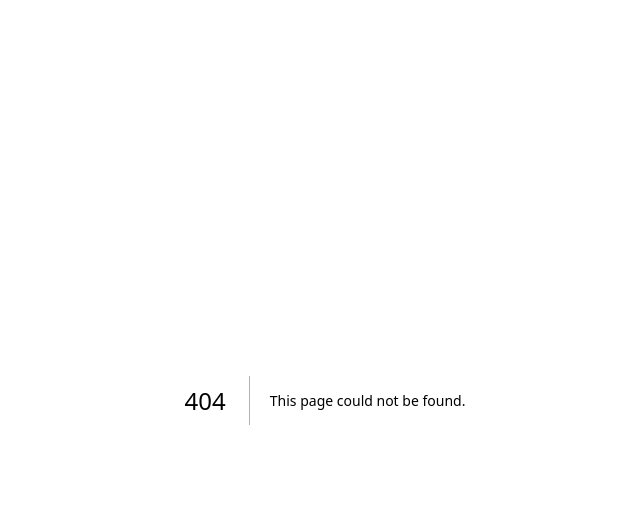
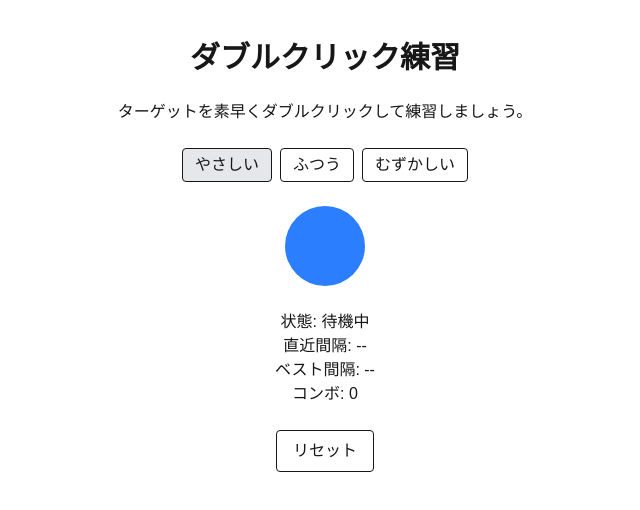
Before and after one commit to tomo1833/pc-practice-apps, a Next.js app: page /practice/double-click in a window 1280 px wide. Before the commit this address had no page. Shown: the top 510 px of the page, without its empty margins (315-955 px from the left). Built offline with nearby package versions, Linux system fonts and the light colour scheme.

Commit message:
feat: add double click practice page

```diff
--- /dev/null
+++ b/src/app/practice/double-click/page.tsx
@@ -0,0 +1,147 @@
+'use client';
+
+import { useCallback, useEffect, useRef, useState } from 'react';
+
+type Difficulty = 'easy' | 'normal' | 'hard';
+
+const DIFFICULTIES: Record<Difficulty, { label: string; interval: number; size: number }> = {
+  easy: { label: 'やさしい', interval: 600, size: 80 },
+  normal: { label: 'ふつう', interval: 450, size: 56 },
+  hard: { label: 'むずかしい', interval: 300, size: 40 },
+};
+
+export default function DoubleClickPractice() {
+  const [difficulty, setDifficulty] = useState<Difficulty>('easy');
+  const [status, setStatus] = useState<'idle' | 'success' | 'failure'>('idle');
+  const [last, setLast] = useState<number | null>(null);
+  const [best, setBest] = useState<number | null>(null);
+  const [combo, setCombo] = useState(0);
+  const [isMobile, setIsMobile] = useState(false);
+
+  const firstTimeRef = useRef(0);
+  const phaseRef = useRef<'idle' | 'waitingSecond' | 'waitingThird'>('idle');
+  const timerRef = useRef<ReturnType<typeof setTimeout> | null>(null);
+  const targetRef = useRef<HTMLDivElement>(null);
+
+  useEffect(() => {
+    setIsMobile(/Mobi|Android/i.test(navigator.userAgent));
+  }, []);
+
+  useEffect(() => {
+    const handler = (e: MouseEvent) => {
+      if (!targetRef.current) return;
+      if (targetRef.current.contains(e.target as Node)) return;
+      if (phaseRef.current !== 'idle') {
+        if (timerRef.current) clearTimeout(timerRef.current);
+        setStatus('failure');
+        setCombo(0);
+        phaseRef.current = 'idle';
+      }
+    };
+    document.addEventListener('click', handler);
+    return () => document.removeEventListener('click', handler);
+  }, []);
+
+  const resetAttempt = () => {
+    if (timerRef.current) clearTimeout(timerRef.current);
+    phaseRef.current = 'idle';
+    firstTimeRef.current = 0;
+  };
+
+  const handleClick = () => {
+    const now = performance.now();
+    const { interval } = DIFFICULTIES[difficulty];
+
+    if (phaseRef.current === 'idle') {
+      firstTimeRef.current = now;
+      phaseRef.current = 'waitingSecond';
+      timerRef.current = setTimeout(() => {
+        setStatus('failure');
+        setCombo(0);
+        resetAttempt();
+      }, interval);
+    } else if (phaseRef.current === 'waitingSecond') {
+      if (timerRef.current) clearTimeout(timerRef.current);
+      const diff = now - firstTimeRef.current;
+      if (diff <= interval) {
+        setLast(diff);
+        setBest((prev) => (prev === null || diff < prev ? diff : prev));
+        setStatus('success');
+        phaseRef.current = 'waitingThird';
+        timerRef.current = setTimeout(() => {
+          setCombo((c) => c + 1);
+          resetAttempt();
+        }, interval);
+      } else {
+        setStatus('failure');
+        setCombo(0);
+        resetAttempt();
+      }
+    } else {
+      if (timerRef.current) clearTimeout(timerRef.current);
+      setStatus('failure');
+      setCombo(0);
+      resetAttempt();
+    }
+  };
+
+  const handleReset = useCallback(() => {
+    setStatus('idle');
+    setLast(null);
+    setBest(null);
+    setCombo(0);
+    resetAttempt();
+  }, []);
+
+  useEffect(() => {
+    handleReset();
+  }, [difficulty, handleReset]);
+
+  if (isMobile) {
+    return <div className="p-10 text-center">PCでお試しください</div>;
+  }
+
+  const { size } = DIFFICULTIES[difficulty];
+  const baseColor =
+    status === 'success' ? 'bg-green-500' : status === 'failure' ? 'bg-red-500' : 'bg-blue-500';
+
+  return (
+    <div className="flex flex-col items-center gap-6 py-10 select-none">
+      <h1 className="text-3xl font-bold">ダブルクリック練習</h1>
+      <p>ターゲットを素早くダブルクリックして練習しましょう。</p>
+
+      <div className="flex gap-2">
+        {(Object.keys(DIFFICULTIES) as Difficulty[]).map((key) => (
+          <button
+            key={key}
+            onClick={() => setDifficulty(key)}
+            className={`px-3 py-1 rounded border ${
+              difficulty === key ? 'bg-gray-200' : ''
+            }`}
+          >
+            {DIFFICULTIES[key].label}
+          </button>
+        ))}
+      </div>
+
+      <div
+        ref={targetRef}
+        onClick={handleClick}
+        draggable={false}
+        className={`${baseColor} rounded-full flex items-center justify-center`}
+        style={{ width: size, height: size }}
+      ></div>
+
+      <div className="text-center">
+        <div>状態: {status === 'success' ? '成功' : status === 'failure' ? '失敗' : '待機中'}</div>
+        <div>直近間隔: {last !== null ? `${Math.round(last)}ms` : '--'}</div>
+        <div>ベスト間隔: {best !== null ? `${Math.round(best)}ms` : '--'}</div>
+        <div>コンボ: {combo}</div>
+      </div>
+
+      <button onClick={handleReset} className="px-4 py-2 border rounded">
+        リセット
+      </button>
+    </div>
+  );
+}
```
